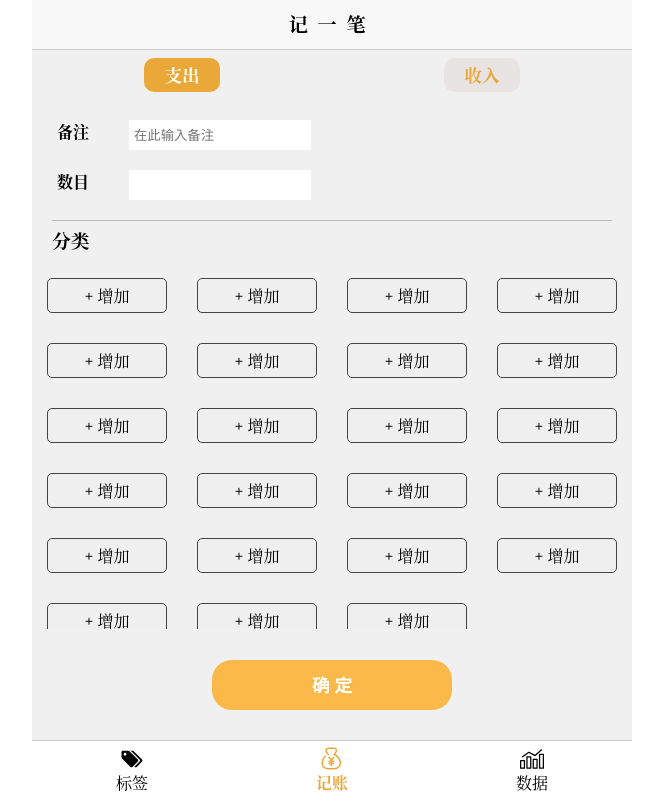
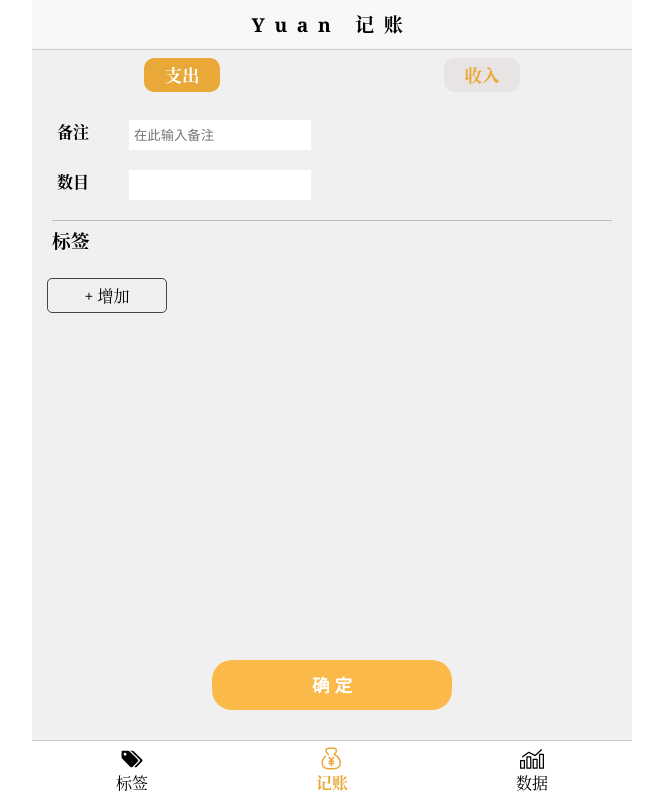
Before and after one commit to KarnoLf/tally-book-1, a Vue app: page /home in a window 1280 px wide. Shown: the whole page, without its empty margins (308-971 px from the left). Built offline with nearby package versions, Linux system fonts and the light colour scheme.

Commit message:
限制数目数字长度输入

```diff
--- a/src/components/homeComponents/LabelOption.vue
+++ b/src/components/homeComponents/LabelOption.vue
@@ -1,28 +1,6 @@
 <template>
   <div class="labelOption">
     <div class="label" v-show="false"></div>
-    <div class="label"> + 增加</div>
-    <div class="label"> + 增加</div>
-    <div class="label"> + 增加</div>
-    <div class="label"> + 增加</div>
-    <div class="label"> + 增加</div>
-    <div class="label"> + 增加</div>
-    <div class="label"> + 增加</div>
-    <div class="label"> + 增加</div>
-    <div class="label"> + 增加</div>
-    <div class="label"> + 增加</div>
-    <div class="label"> + 增加</div>
-    <div class="label"> + 增加</div>
-    <div class="label"> + 增加</div>
-    <div class="label"> + 增加</div>
-    <div class="label"> + 增加</div>
-    <div class="label"> + 增加</div>
-    <div class="label"> + 增加</div>
-    <div class="label"> + 增加</div>
-    <div class="label"> + 增加</div>
-    <div class="label"> + 增加</div>
-    <div class="label"> + 增加</div>
-    <div class="label"> + 增加</div>
     <div class="label"> + 增加</div>
   </div>
 </template>
--- a/src/components/homeComponents/Ok.vue
+++ b/src/components/homeComponents/Ok.vue
@@ -6,7 +6,7 @@
 
 <script>
 export default {
- data () {
+  data() {
     return {
 
     }
@@ -25,7 +25,8 @@ export default {
   background: #fab949;
   text-align: center;
   font-size: 1.1em;
-    &:focus{
+
+  &:focus {
     outline: none;
   }
 }
--- a/src/components/homeComponents/Write.vue
+++ b/src/components/homeComponents/Write.vue
@@ -6,7 +6,7 @@
     </label>
     <label class="write">
       <span>数目</span>
-      <input type="number">
+      <input type="number" oninput="if(value.length>9)value=value.slice(0,9)">
     </label>
   </div>
 </template>
@@ -15,8 +15,11 @@
 export default {
   data() {
     return {
+      output:''
+    }
+  },
+  methods:{
 
-    }
   }
 }
 </script>
--- a/src/views/Home.vue
+++ b/src/views/Home.vue
@@ -1,10 +1,10 @@
 <template>
   <div class="home">
     <div class="contentArea">
-      <div class="headline">记一笔</div>
+      <div class="headline">Yuan 记账</div>
       <FundsOption />
       <Write />
-      <h3>分类</h3>
+      <h3>标签</h3>
       <LabelOption />
     </div>
     <div class="buttonArea">
```
Lines whose indentation alone changed are shown as unchanged.
